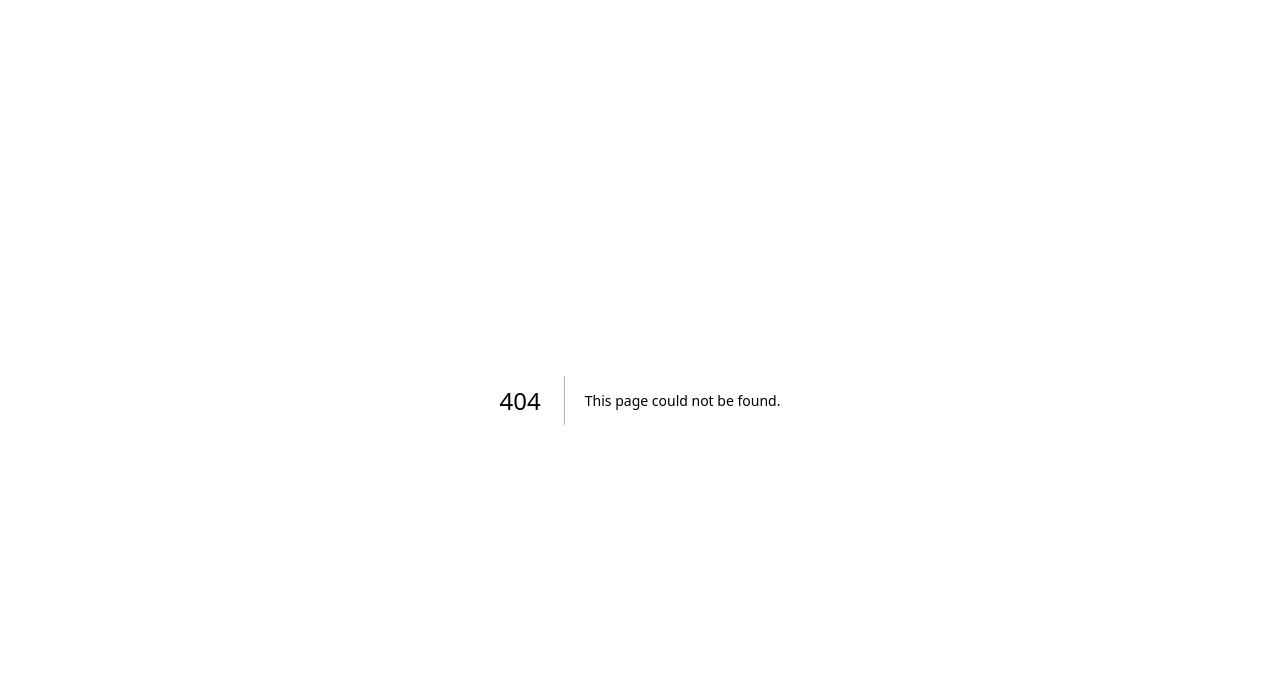
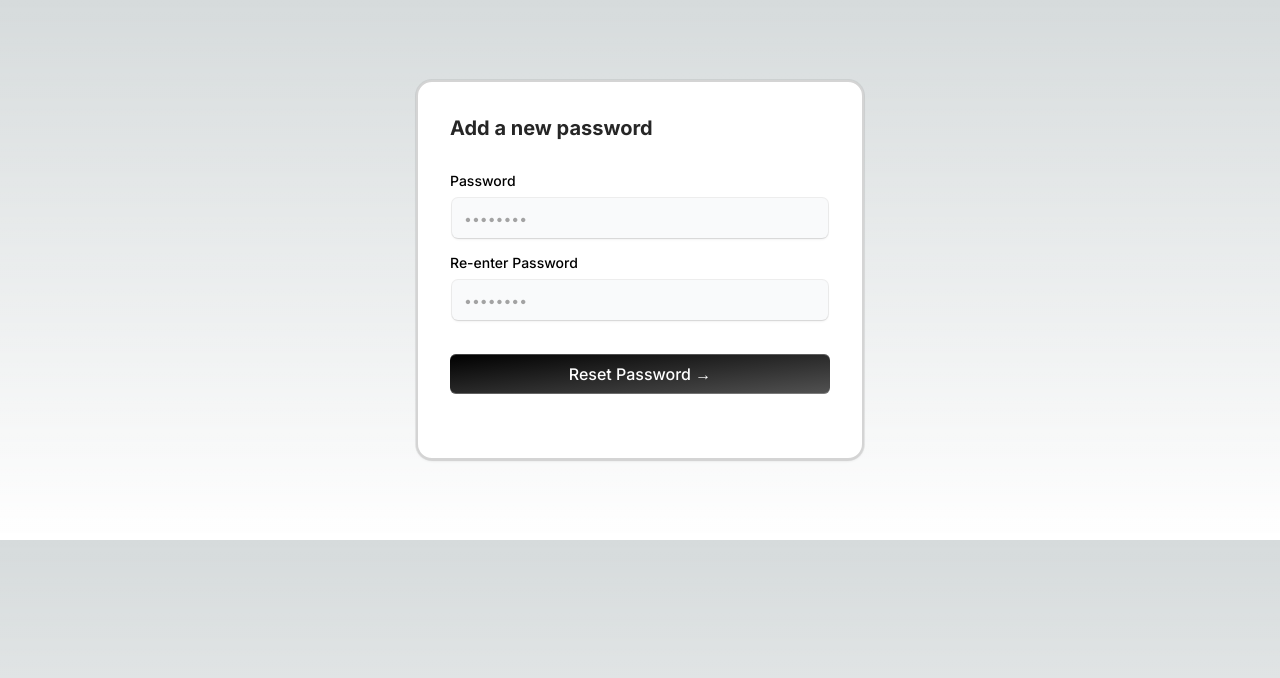
Before and after one commit to joywin2003/nextjs-auth, a Next.js app: page /resetpassword in a window 1280 px wide. Before the commit this address had no page. Shown: the top 678 px of the page. Built offline with nearby package versions, Linux system fonts and the light colour scheme.

Commit message:
confirmation

```diff
--- a/src/app/api/users/resetpassword/route.ts
+++ b/src/app/api/users/resetpassword/route.ts
@@ -1,17 +1,15 @@
-import {connect} from "@/dbConfig/dbConfig";
+import { connect } from "@/dbConfig/dbConfig";
 import User from "@/models/userModel";
 import { NextRequest, NextResponse } from "next/server";
 import bcryptjs from "bcryptjs";
 import getDataFromToken from "@/helpers/getDataFromToken";
 import { sendEmail } from "@/helpers/mailer";
 
-
 connect();
-
 
 export const POST = async (req: NextRequest) => {
   try {
-        console.log(11)
+    console.log(11);
     const userId = getDataFromToken(req);
 
     const user = await User.findById(userId);
@@ -21,26 +19,24 @@ export const POST = async (req: NextRequest) => {
         error: "Invalid token",
       });
     }
-        console.log(22)
+    console.log(22);
 
     sendEmail("RESET", user.email, user._id);
     return NextResponse.json({
       message: "Email sent successfully",
       success: true,
     });
-    } catch (error:any) {
+  } catch (error: any) {
     return NextResponse.json({ error: error.message }, { status: 500 });
   }
-
-
-}
-
+};
 
 export const PATCH = async (req: NextRequest) => {
   try {
     const reqBody = await req.json();
-        const { oldPassword, newPassword, token } = reqBody;
-        const user = await User.findOne({ verifyToken: token });
+    const { password, token } = reqBody;
+    console.log(password, token);
+    const user = await User.findOne({ forgotPasswordToken: token });
 
     if (!user) {
       return NextResponse.json({
@@ -50,19 +46,15 @@ export const PATCH = async (req: NextRequest) => {
     }
 
     const salt = await bcryptjs.genSalt(10);
-        const hashedPassword = await bcryptjs.hash(newPassword, salt);
+    const hashedPassword = await bcryptjs.hash(password, salt);
     user.password = hashedPassword;
-        user.verifyToken = undefined;
-        user.verifyTokenExpiry = undefined;
+    user.forgotPasswordToken = undefined;
     await user.save();
     return NextResponse.json({
       message: "Password changed successfully",
       success: true,
     });
-
-
-
-    } catch (error:any) {
+  } catch (error: any) {
     return NextResponse.json({ error: error.message }, { status: 500 });
   }
-}
+};
--- a/src/app/api/users/verifyemail/route.ts
+++ b/src/app/api/users/verifyemail/route.ts
@@ -23,7 +23,7 @@ export async function POST(request: NextRequest){
 
         console.log(user);
 
-        user.isVerfied = true;
+        user.isVerified = true;
         user.verifyToken = undefined;
         user.verifyTokenExpiry = undefined;
         await user.save();
--- a/src/app/login/page.tsx
+++ b/src/app/login/page.tsx
@@ -8,6 +8,8 @@ import Link from "next/link";
 import axios from "axios";
 import { toast, Toaster } from "sonner";
 import { useRouter } from "next/navigation";
+import LabelInputContainer from "@/components/ui/lableinputcontainer";
+import BottomGradient from "@/components/ui/buttongradient";
 
 type FormDataInput = {
   email: string;
@@ -106,26 +108,3 @@ export default function Login() {
     </div>
   );
 }
-
-const LabelInputContainer = ({
-  children,
-  className,
-}: {
-  children: React.ReactNode;
-  className?: string;
-}) => {
-  return (
-    <div className={cn("flex flex-col space-y-2 w-full", className)}>
-      {children}
-    </div>
-  );
-};
-
-const BottomGradient = () => {
-  return (
-    <>
-      <span className="group-hover/btn:opacity-100 block transition duration-500 opacity-0 absolute h-px w-full -bottom-px inset-x-0 bg-gradient-to-r from-transparent via-cyan-500 to-transparent" />
-      <span className="group-hover/btn:opacity-100 blur-sm block transition duration-500 opacity-0 absolute h-px w-1/2 mx-auto -bottom-px inset-x-10 bg-gradient-to-r from-transparent via-indigo-500 to-transparent" />
-    </>
-  );
-};
--- a/src/app/profile/page.tsx
+++ b/src/app/profile/page.tsx
@@ -33,8 +33,11 @@ export default function ProfilePage() {
     try {
       const response = await axios.post("/api/users/resetpassword",);
       console.log(response.data);
-    } catch (error) {
-      console.error("Error resetting password:", error);
+      if (response.data.success === true) {
+        toast.success("Password reset successful");
+      }
+    } catch (error:any) {
+      toast.error("Error resetting password:", error);
     }
   }
 
--- /dev/null
+++ b/src/app/resetpassword/page.tsx
@@ -0,0 +1,94 @@
+"use client";
+import React, { useEffect, useState } from "react";
+import { Label } from "@/components/ui/label";
+import { Input } from "@/components/ui/input";
+import { cn } from "@/utils/cn";
+import Link from "next/link";
+import { useRouter } from "next/navigation";
+import { toast, Toaster } from "sonner";
+import axios from "axios";
+import LabelInputContainer from "@/components/ui/lableinputcontainer";
+import BottomGradient from "@/components/ui/buttongradient";
+
+type FormDataInput = {
+  password: string;
+  repeatpassword: string;
+};
+
+export default function resetPassword() {
+  const [formData, setFormData] = useState<FormDataInput>({
+    password: "",
+    repeatpassword: "",
+  });
+  const [token, setToken] = useState("");
+  const router = useRouter();
+
+  const handleChange = (e: React.ChangeEvent<HTMLInputElement>) => {
+    const { id, value } = e.target;
+    setFormData((prevFormData) => ({
+      ...prevFormData,
+      [id]: value,
+    }));
+  };
+
+  const resetPassword = async (e: any) => {
+    e.preventDefault();
+    try {
+      const response = await axios.patch("/api/users/resetpassword", {password:formData.password, token});
+      console.log(response.data);
+      router.push("/");
+    } catch (error) {
+      console.error("Error resetting password:", error);
+    }
+  };
+
+  useEffect(() => {
+    const urlToken = window.location.search.split("=")[1];
+    setToken(urlToken || "");
+}, []);
+
+
+
+  return (
+    <div>
+      <div className="m-20 border-2 border-neutral-300 dark:border-neutral-700 max-w-md w-full mx-auto rounded-none md:rounded-2xl  md:p-8 shadow-input bg-white dark:bg-black">
+        <Toaster />
+        <h2 className="font-bold text-xl text-neutral-800 dark:text-neutral-200">
+          Add a new password
+        </h2>
+
+        <form className="my-8" onSubmit={resetPassword}>
+          <LabelInputContainer className="mb-4">
+            <Label htmlFor="password">Password</Label>
+            <Input
+              id="password"
+              name="password"
+              placeholder="••••••••"
+              type="password"
+              value={formData.password}
+              onChange={handleChange}
+            />
+          </LabelInputContainer>
+          <LabelInputContainer className="mb-8">
+            <Label htmlFor="twitterpassword">Re-enter Password</Label>
+            <Input
+              id="repeatpassword"
+              placeholder="••••••••"
+              type="repeatpassword"
+              value={formData.repeatpassword}
+              onChange={handleChange}
+            />
+          </LabelInputContainer>
+
+          <button
+            className="bg-gradient-to-br relative group/btn from-black dark:from-zinc-900 dark:to-zinc-900 to-neutral-600 block dark:bg-zinc-800 w-full text-white rounded-md h-10 font-medium shadow-[0px_1px_0px_0px_#ffffff40_inset,0px_-1px_0px_0px_#ffffff40_inset] dark:shadow-[0px_1px_0px_0px_var(--zinc-800)_inset,0px_-1px_0px_0px_var(--zinc-800)_inset]"
+            type="submit"
+          >
+            Reset Password &rarr;
+            <BottomGradient />
+          </button>
+        </form>
+      </div>
+    </div>
+  );
+}
--- a/src/app/signup/page.tsx
+++ b/src/app/signup/page.tsx
@@ -2,11 +2,12 @@
 import React, { useEffect, useState } from "react";
 import { Label } from "@/components/ui/label";
 import { Input } from "@/components/ui/input";
-import { cn } from "@/utils/cn";
 import Link from "next/link";
 import { useRouter } from "next/navigation";
 import { toast, Toaster } from "sonner";
 import axios from "axios";
+import LabelInputContainer from "@/components/ui/lableinputcontainer";
+import BottomGradient from "@/components/ui/buttongradient";
 
 type FormDataInput = {
   firstname: string;
@@ -156,26 +157,3 @@ export default function Signup() {
     </div>
   );
 }
-
-const LabelInputContainer = ({
-  children,
-  className,
-}: {
-  children: React.ReactNode;
-  className?: string;
-}) => {
-  return (
-    <div className={cn("flex flex-col space-y-2 w-full", className)}>
-      {children}
-    </div>
-  );
-};
-
-const BottomGradient = () => {
-  return (
-    <>
-      <span className="group-hover/btn:opacity-100 block transition duration-500 opacity-0 absolute h-px w-full -bottom-px inset-x-0 bg-gradient-to-r from-transparent via-cyan-500 to-transparent" />
-      <span className="group-hover/btn:opacity-100 blur-sm block transition duration-500 opacity-0 absolute h-px w-1/2 mx-auto -bottom-px inset-x-10 bg-gradient-to-r from-transparent via-indigo-500 to-transparent" />
-    </>
-  );
-};
--- a/src/app/verifyemail/page.tsx
+++ b/src/app/verifyemail/page.tsx
@@ -4,58 +4,55 @@ import axios from "axios";
 import Link from "next/link";
 import React, { useEffect, useState } from "react";
 
-
 export default function VerifyEmailPage() {
-
   const [token, setToken] = useState("");
   const [verified, setVerified] = useState(false);
   const [error, setError] = useState(false);
 
   const verifyUserEmail = async () => {
     try {
-            await axios.post('/api/users/verifyemail', {token})
+      await axios.post("/api/users/verifyemail", { token });
       setVerified(true);
-        } catch (error:any) {
+    } catch (error: any) {
       setError(true);
       console.log(error.reponse.data);
-
     }
-
-    }
+  };
 
   useEffect(() => {
     const urlToken = window.location.search.split("=")[1];
     setToken(urlToken || "");
   }, []);
 
-
   useEffect(() => {
-        if(token.length > 0) {
+    if (token.length > 0) {
       verifyUserEmail();
     }
   }, [token]);
 
-    return(
-        <div className="flex flex-col items-center justify-center min-h-screen py-2">
-
-            <h1 className="text-4xl">Verify Email</h1>
-            <h2 className="p-2 bg-orange-500 text-black">{token ? `${token}` : "no token"}</h2>
-
-            {verified && (
-                <div>
-                    <h2 className="text-2xl">Email Verified</h2>
-                    <Link href="/login">
-                        Login
-                    </Link>
+  return (
+    <div className="m-20 border-2 border-neutral-300 dark:border-neutral-700 max-w-md w-full mx-auto rounded-none md:rounded-2xl md:p-8 shadow-input bg-white dark:bg-black">
+      <h1 className="text-4xl text-center mb-8">Email Verification</h1>
+      {verified ? (
+        <div className="text-center">
+          <h2 className="text-2xl mb-4">
+            Your email has been successfully verified!
+          </h2>
+          <p className="text-lg mb-8">You can now proceed to login.</p>
+          <button className="shadow-[0_0_0_3px_#000000_inset] px-6 py-2 bg-transparent border border-black dark:border-white dark:text-white text-black rounded-lg font-bold transform hover:-translate-y-1 transition duration-400">
+          <Link href="/login">Login</Link>
+          </button>
         </div>
-            )}
-            {error && (
-                <div>
-                    <h2 className="text-2xl bg-red-500 text-black">Error</h2>
-
+      ) : (
+        <div className="text-center">
+          <h2 className="text-2xl bg-red-500 text-white rounded-lg py-4">
+            Error
+          </h2>
+          <p className="text-lg mt-4">
+            There was an error verifying your email. Please try again later.
+          </p>
         </div>
       )}
     </div>
-    )
-
+  );
 }
--- /dev/null
+++ b/src/components/ui/buttongradient.tsx
@@ -0,0 +1,10 @@
+const BottomGradient = () => {
+    return (
+      <>
+        <span className="group-hover/btn:opacity-100 block transition duration-500 opacity-0 absolute h-px w-full -bottom-px inset-x-0 bg-gradient-to-r from-transparent via-cyan-500 to-transparent" />
+        <span className="group-hover/btn:opacity-100 blur-sm block transition duration-500 opacity-0 absolute h-px w-1/2 mx-auto -bottom-px inset-x-10 bg-gradient-to-r from-transparent via-indigo-500 to-transparent" />
+      </>
+    );
+  };
+
+export default BottomGradient;
--- /dev/null
+++ b/src/components/ui/lableinputcontainer.tsx
@@ -0,0 +1,17 @@
+import { cn } from "@/utils/cn";
+
+const LabelInputContainer = ({
+    children,
+    className,
+  }: {
+    children: React.ReactNode;
+    className?: string;
+  }) => {
+    return (
+      <div className={cn("flex flex-col space-y-2 w-full", className)}>
+        {children}
+      </div>
+    );
+  };
+
+export default LabelInputContainer;
```
Lines whose indentation alone changed are shown as unchanged.
